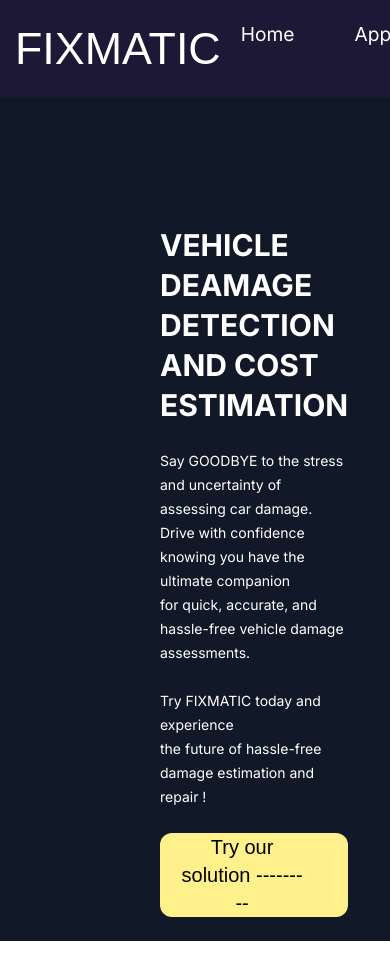
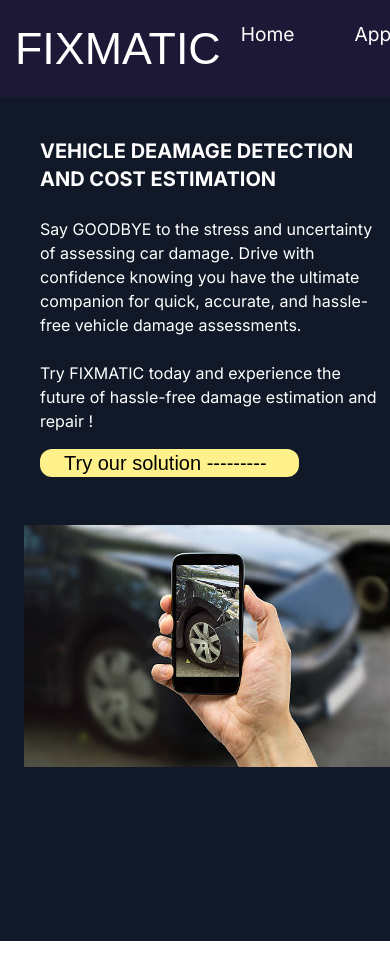
Before and after one commit to KaveeshaChan/SDGP-SE-37, a React (Vite) app in the folder SDGP-37/: page /home in a window 390 px wide. Shown: the top 980 px of the page. After the commit the page ends 941 px from the top, so only its background shows below. Built offline with nearby package versions, Linux system fonts and the light colour scheme; a web font is replaced by a local one.

Commit message:
Completed making the home page responsive

```diff
--- a/SDGP-37/src/pages/homePage.jsx
+++ b/SDGP-37/src/pages/homePage.jsx
@@ -4,20 +4,20 @@
         <div>
 
             <div className=" font-abc">
-            <div className="flex ">
-                <div className="text-white p-32 pl-40">
-                    <h2 className="text-3xl leading-10"><b>VEHICLE DEAMAGE DETECTION <br/> AND  COST ESTIMATION</b></h2><br></br>
-                    <p className="leading-6 text-sm">  Say GOODBYE to the stress and uncertainty of assessing car damage. <br/> Drive with confidence knowing you have the ultimate companion <br/>
-                    for quick, accurate, and hassle-free vehicle damage assessments.<br/>
-                    <br/>Try FIXMATIC today and experience <br/>
+            <div className="sm:pt-4 sm:p-8 sm:mr-36 md:pt-4 md:p-10 md:mr-40 xl:p-14 lg:flex 2xl:flex  2xl:pt-32">
+                <div className="text-white sm: pl-10 sm: pt-10   2xl:pl-20 xl:mr-52">
+                    <h2 className=" text-xl sm:text-3xl md:text-3xl lg:text-4xl lg:leading-10 xl:leading-tight xl:text-3xl 2xl:text-5xl 2xl:leading-tight 2xl:mr-32"><b>VEHICLE DEAMAGE DETECTION AND  COST ESTIMATION</b></h2><br/>
+                    <p className=" text-base sm:text-lg md:text-xl lg:text-xl xl:text-base  xl:leading-8 2xl:leading-8  2xl:text-2xl 2xl:mr-40" >  Say GOODBYE to the stress and uncertainty of assessing car damage.  Drive with confidence knowing you have the ultimate companion
+                    for quick, accurate, and hassle-free vehicle damage assessments.<br/><br/>
+                    Try FIXMATIC today and experience
                     the future of hassle-free
-                    damage estimation and repair !</p><br/>
+                    damage estimation and repair !</p>
 
-                    <a href="/app"><button className = "text-black border-solid bg-yellow-200 text-xl rounded-xl pl-5 pr-11 cursor-pointer font-def hover:bg-yellow-100" >Try our solution --------- </button></a>
+                    <a href="/app"><button className = "text-black border-solid bg-yellow-200 text-xl rounded-xl mt-4 pr-8 pl-6 lg:pl-5 lg:pr-11 lg:pt-0 cursor-pointer font-def hover:bg-yellow-100 sm:pr-10 sm:pl-4 sm:text-2xl md:text-2xl md:mt-8 md:pl-4 md:pr-8 md:p-1 lg:mt-8 lg:text-2xl xl:mt-10  xl:text-xl 2xl:mt-10 2xl:text-3xl" >Try our solution --------- </button></a>
                 </div>
-                <div className="pl-14">
+                <div className="">
                     <div ></div>
-                    <img src={Img1} className=" h-96 w-96 pt-40"/>
+                    <img src={Img1} className="  sm: h-92 sm: w-92  pt-12 pb-14 sm: pl-6 md:w-92 md:h-92 xl:w-92  xl:p-8 2xl:mt-20 " />
                 </div>
             </div>
             </div>
```
